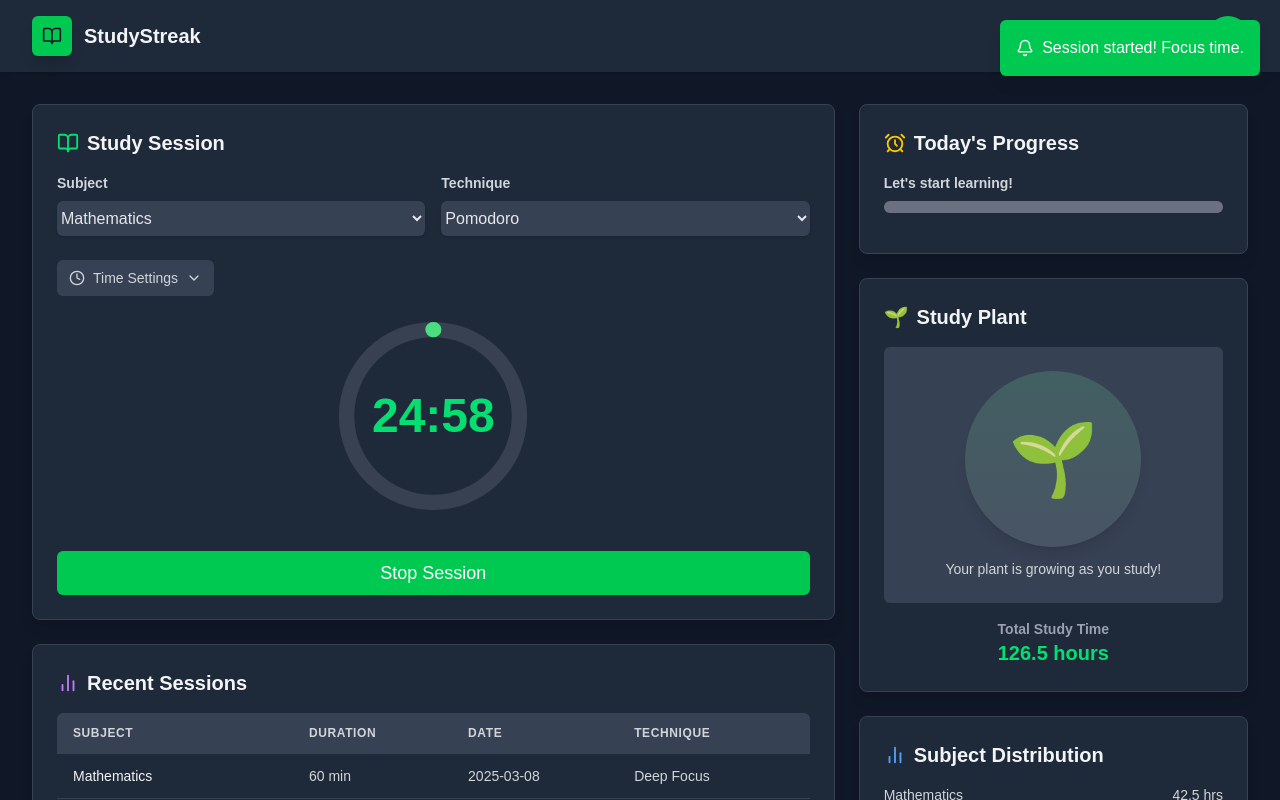
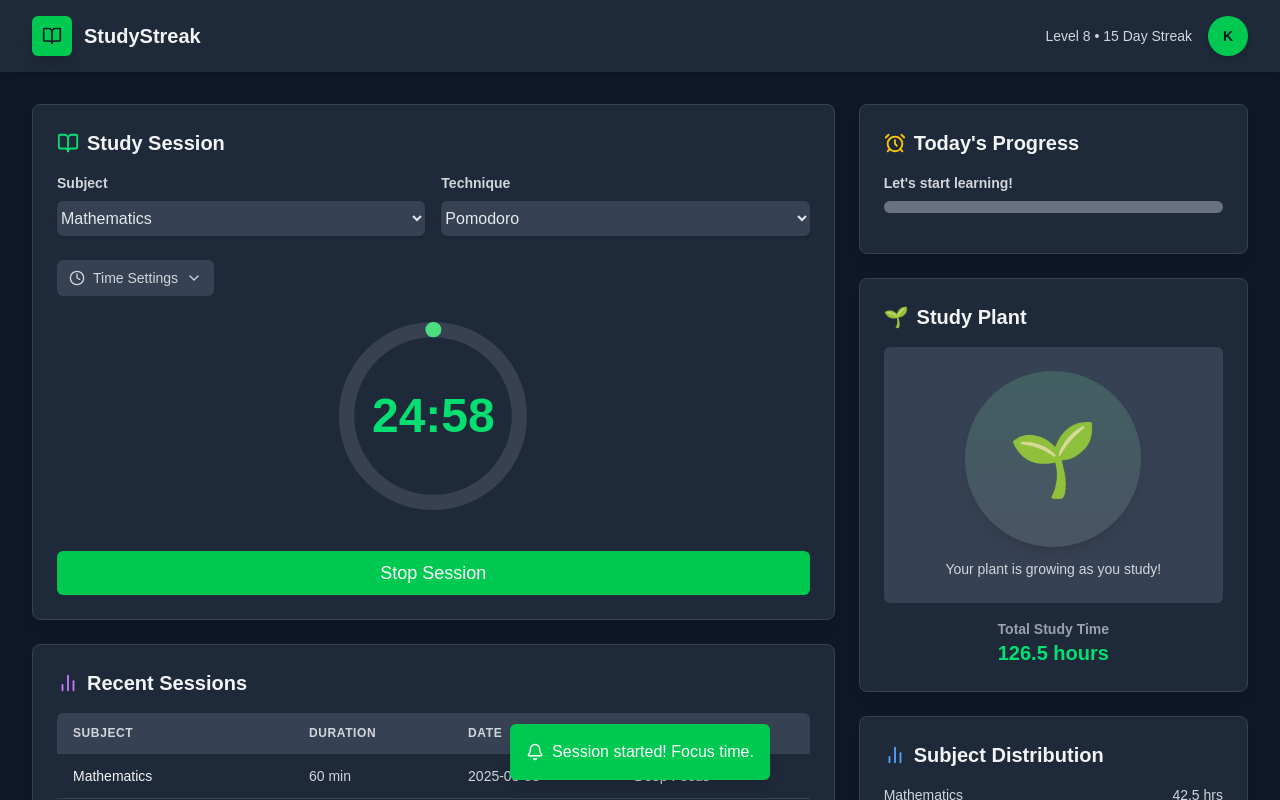
Before and after one commit to 7Bxbby/study_streak, a Next.js app: page / in a window 1280 px wide. Both pictures are taken after a click on the button "Start Session". Shown: the top 800 px of the page. Built offline with nearby package versions, Linux system fonts and the light colour scheme.

Commit message:
fixed toast message position, added animation

```diff
--- a/app/page.tsx
+++ b/app/page.tsx
@@ -140,7 +140,7 @@ export default function Dashboard() {
   const showNotification = (message: string, type: 'success' | 'error' | 'info' | 'warning') => {
     setNotification({ show: true, message, type });
     setTimeout(() => {
-      setNotification({ show: false, message: '', type: 'info' }); // Default type when hiding
+      setNotification({ show: false, message: notification.message, type: notification.type }); // Default type when hiding
     }, 3000);
   };
 
@@ -200,9 +200,9 @@ export default function Dashboard() {
         {/* Header */}
         <Header level={mockData.user.level} streak={mockData.user.streak} name={mockData.user.name}/>
         {/* Notification Toast */}
-        {notification.show && (
-            <Toast type={notification.type} message={notification.message}/>
-        )}
+
+        <Toast notification={notification}/>
+
         <main className="max-w-7xl mx-auto px-4 py-8 sm:px-6 lg:px-8">
           <div className="grid grid-cols-1 lg:grid-cols-3 gap-6">
             {/* Left Column - Session Control */}
--- a/components/UI/Toast.tsx
+++ b/components/UI/Toast.tsx
@@ -1,22 +1,34 @@
 import {Bell} from "lucide-react";
 import React from "react";
+import {AnimatePresence, motion} from "framer-motion"
 
 interface Notification {
     message: string;
     type: 'success' | 'error' | 'info' | 'warning' | '';
+    show: boolean;
+}
+interface ToastProps {
+    notification: Notification;
 }
 
-export default function Toast({message, type}: Notification) {
+export default function Toast({notification}: ToastProps) {
     return (
-        <div
-            className={`fixed top-5 right-5 p-4 rounded-md shadow-lg max-w-xs z-50 transition-opacity duration-300 flex items-center
-            ${type === 'success' ? 'bg-green-500 text-white' :
-                type === 'info' ? 'bg-blue-500 text-white' :
-                    type === 'warning' ? 'bg-yellow-500 text-gray-900' :
-                        'bg-red-500 text-white'}`}
-        >
-            <Bell size={18} className="mr-2"/>
-            <p className="font-medium">{message}</p>
-        </div>
+        <AnimatePresence>
+            {notification.show&& (
+                <motion.div
+                    initial={{ opacity: 0, y: 50 }}
+                    animate={{ opacity: 1, y: 0 }}
+                    exit={{ opacity: 0, y: 50 }}
+                    className={`fixed bottom-5 left-1/2 transform -translate-x-1/2 p-4 rounded-md shadow-lg max-w-xs z-50 transition-opacity duration-300 flex items-center
+            ${notification.type === 'success' ? 'bg-green-500 text-white' :
+                        notification.type === 'info' ? 'bg-blue-500 text-white' :
+                            notification.type === 'warning' ? 'bg-yellow-500 text-gray-900' :
+                                'bg-red-500 text-white'}`}
+                >
+                    <Bell size={18} className="mr-2"/>
+                    <p className="font-medium">{notification.message}</p>
+                </motion.div>
+            )}
+        </AnimatePresence>
     )
 }
```
